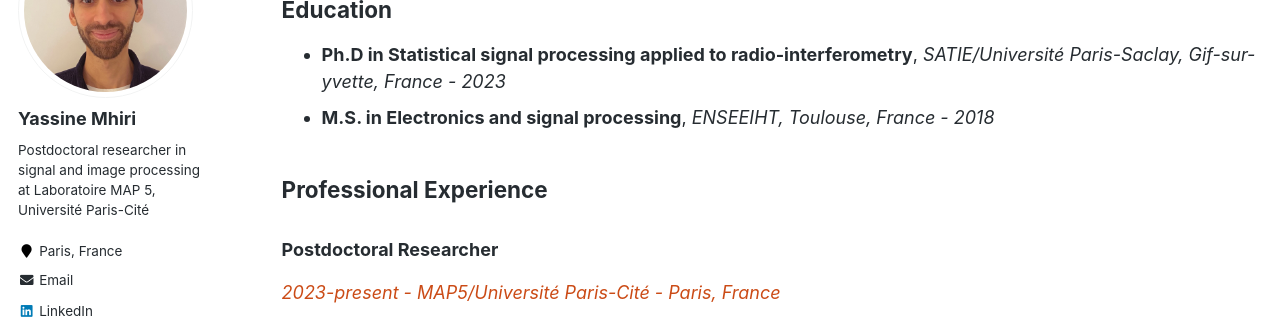
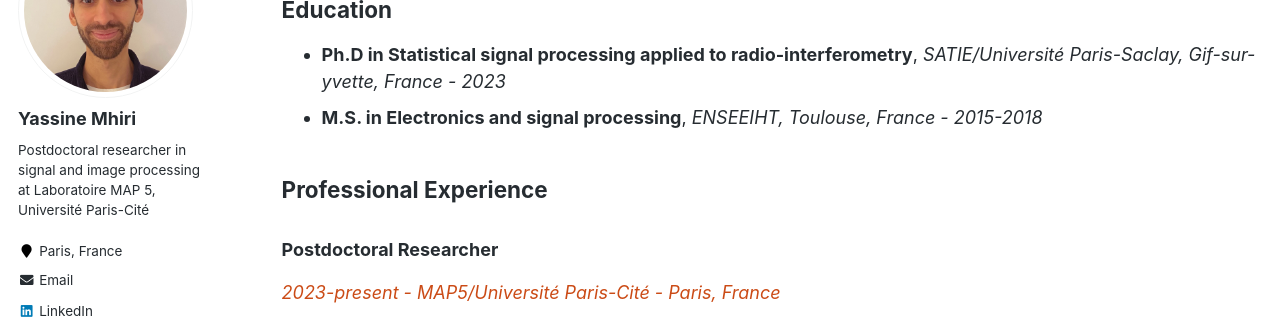
Before and after one commit to y-mhiri/y-mhiri.github.io, a Jekyll site: the page built from _pages/cv.md, in a window 1280 px wide and 900 px high. Shown: the part 195-514 px from the top of the window. Built offline with Jekyll 4.4.1, drawn with Linux system fonts in a browser that asks for light colours; some web fonts are replaced.

Commit message:
year enseeiht

```diff
--- a/_pages/cv.md
+++ b/_pages/cv.md
@@ -11,7 +11,7 @@ redirect_from:
 ## Education
 
 * **Ph.D in Statistical signal processing applied to radio-interferometry**, *SATIE/Université Paris-Saclay, Gif-sur-yvette, France - 2023*
-* **M.S. in Electronics and signal processing**, *ENSEEIHT, Toulouse, France - 2018*
+* **M.S. in Electronics and signal processing**, *ENSEEIHT, Toulouse, France - 2015-2018*
 
 ## Professional Experience
 
```
